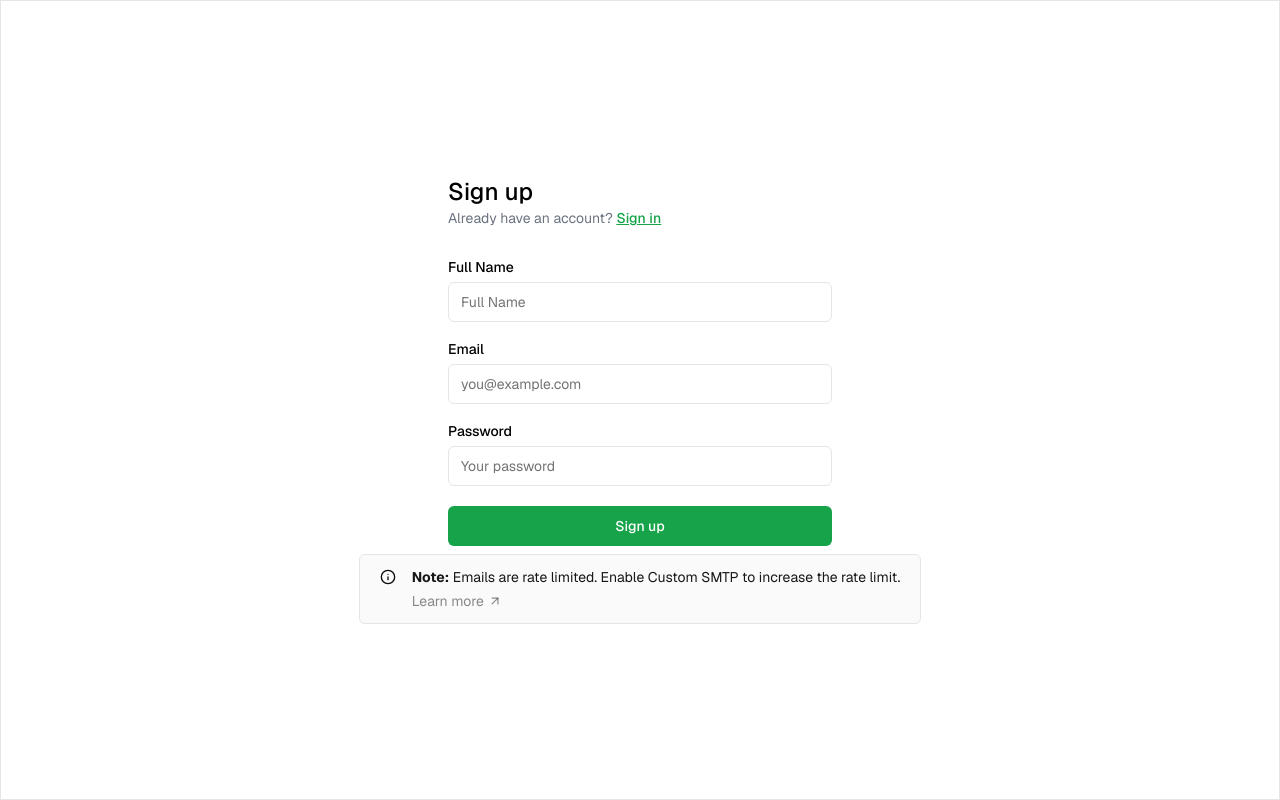
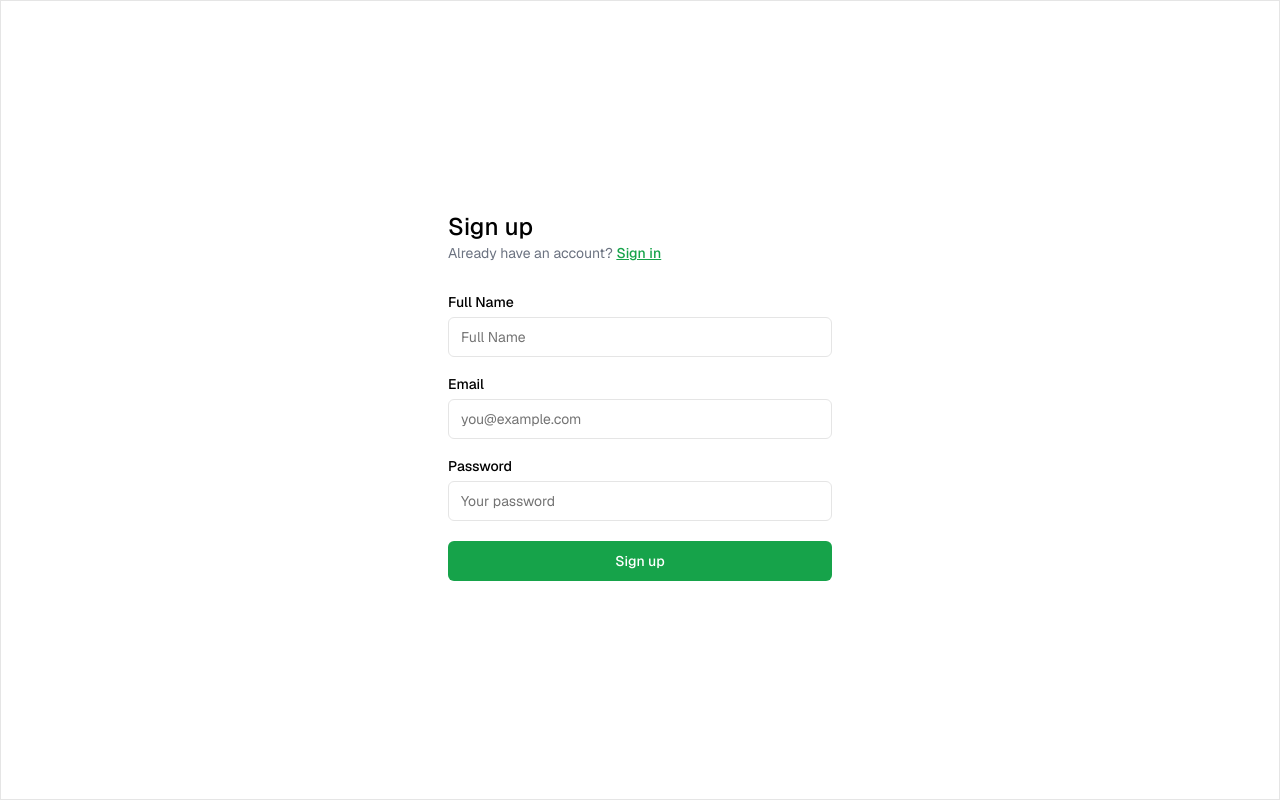
Before and after one commit to mdanjumkamali/converge, a Next.js app: page /sign-up in a window 1280 px wide. Built offline with nearby package versions, Linux system fonts and the light colour scheme.

Commit message:
Refactor Code

```diff
--- a/app/(auth-pages)/sign-in/page.tsx
+++ b/app/(auth-pages)/sign-in/page.tsx
@@ -28,7 +28,7 @@ export default async function Login(props: { searchParams: Promise<Message> }) {
             name="email"
             placeholder="you@example.com"
             required
-            className="bg-white text-black"
+            className="bg-white text-black  bg-transparent  focus-visible:ring-offset-0 focus-visible:ring-0"
           />
           <div className="flex justify-between items-center">
             <Label htmlFor="password" className="text-black">
@@ -46,7 +46,7 @@ export default async function Login(props: { searchParams: Promise<Message> }) {
             name="password"
             placeholder="Your password"
             required
-            className="bg-white text-black"
+            className="bg-white text-black  bg-transparent  focus-visible:ring-offset-0 focus-visible:ring-0"
           />
           <SubmitButton pendingText="Signing In..." formAction={signInAction}>
             Sign in
--- a/app/(auth-pages)/sign-up/page.tsx
+++ b/app/(auth-pages)/sign-up/page.tsx
@@ -4,7 +4,6 @@ import { SubmitButton } from "@/components/submit-button";
 import { Input } from "@/components/ui/input";
 import { Label } from "@/components/ui/label";
 import Link from "next/link";
-import { SmtpMessage } from "../smtp-message";
 
 export default async function Signup(props: {
   searchParams: Promise<Message>;
@@ -41,7 +40,7 @@ export default async function Signup(props: {
             placeholder="Full Name"
             minLength={4}
             required
-            className="text-black bg-white"
+            className="text-black bg-white focus-visible:ring-offset-0 focus-visible:ring-0"
           />
           <Label htmlFor="email" className="text-black">
             Email
@@ -50,7 +49,7 @@ export default async function Signup(props: {
             name="email"
             placeholder="you@example.com"
             required
-            className="text-black bg-white"
+            className="text-black bg-white  bg-transparent  focus-visible:ring-offset-0 focus-visible:ring-0"
           />
 
           <Label htmlFor="password" className="text-black">
@@ -62,7 +61,7 @@ export default async function Signup(props: {
             placeholder="Your password"
             minLength={6}
             required
-            className="text-black bg-white"
+            className="text-black bg-white  bg-transparent  focus-visible:ring-offset-0 focus-visible:ring-0"
           />
 
           <SubmitButton formAction={signUpAction} pendingText="Signing up...">
@@ -71,7 +70,6 @@ export default async function Signup(props: {
           <FormMessage message={searchParams} />
         </div>
       </form>
-      <SmtpMessage />
     </div>
   );
 }
--- a/app/(auth-pages)/smtp-message.tsx
+++ /dev/null
@@ -1,25 +0,0 @@
-import { ArrowUpRight, InfoIcon } from "lucide-react";
-import Link from "next/link";
-
-export function SmtpMessage() {
-  return (
-    <div className="bg-muted/50 px-5 py-3 border rounded-md flex gap-4">
-      <InfoIcon size={16} className="mt-0.5" />
-      <div className="flex flex-col gap-1">
-        <small className="text-sm text-secondary-foreground">
-          <strong> Note:</strong> Emails are rate limited. Enable Custom SMTP to
-          increase the rate limit.
-        </small>
-        <div>
-          <Link
-            href="https://supabase.com/docs/guides/auth/auth-smtp"
-            target="_blank"
-            className="text-primary/50 hover:text-primary flex items-center text-sm gap-1"
-          >
-            Learn more <ArrowUpRight size={14} />
-          </Link>
-        </div>
-      </div>
-    </div>
-  );
-}
--- a/app/layout.tsx
+++ b/app/layout.tsx
@@ -8,8 +8,8 @@ const defaultUrl = process.env.VERCEL_URL
 
 export const metadata = {
   metadataBase: new URL(defaultUrl),
-  title: "Next.js and Supabase Starter Kit",
-  description: "The fastest way to build apps with Next.js and Supabase",
+  title: "Converse",
+  description: "Let's chat!!",
 };
 
 const geistSans = Geist({
--- a/app/page.tsx
+++ b/app/page.tsx
@@ -1,9 +1,6 @@
-import AuthButton from "@/components/header-auth";
+import { redirect } from "next/navigation";
 
 export default async function Home() {
-  return (
-    <>
-      <AuthButton />
-    </>
-  );
+  redirect("/sign-in");
+  return <></>;
 }
--- a/components/chat/chat-display.tsx
+++ b/components/chat/chat-display.tsx
@@ -18,7 +18,7 @@ interface Message {
     avatar?: string;
   };
   timestamp: string;
-  created_at: string; // Add this for date grouping
+  created_at: string;
   isOutgoing: boolean;
   status?: "sent" | "delivered" | "read";
   metadata?: {
@@ -134,9 +134,12 @@ const Chat: React.FC<ChatProps> = ({ chat, currentUserId }) => {
         id: msg.id,
         text: msg.message,
         sender: msg.sender,
-        timestamp: new Date(msg.created_at).toLocaleTimeString([], {
+        timestamp: new Date(
+          new Date(msg.created_at).getTime() + 5.5 * 60 * 60 * 1000
+        ).toLocaleTimeString("en-IN", {
           hour: "2-digit",
           minute: "2-digit",
+          hour12: true,
         }),
         created_at: msg.created_at,
         isOutgoing: msg.sender.id === currentUserId,
@@ -147,9 +150,12 @@ const Chat: React.FC<ChatProps> = ({ chat, currentUserId }) => {
         id: msg.id,
         text: msg.message,
         sender: msg.sender,
-        timestamp: new Date(msg.created_at).toLocaleTimeString([], {
+        timestamp: new Date(
+          new Date(msg.created_at).getTime() + 5.5 * 60 * 60 * 1000
+        ).toLocaleTimeString("en-IN", {
           hour: "2-digit",
           minute: "2-digit",
+          hour12: true,
         }),
         created_at: msg.created_at,
         isOutgoing: msg.sender.id === currentUserId,
@@ -180,7 +186,7 @@ const Chat: React.FC<ChatProps> = ({ chat, currentUserId }) => {
     <div
       ref={chatContainerRef}
       onScroll={handleScroll}
-      className="h-[calc(100vh-12rem)] p-4 overflow-y-auto relative"
+      className="h-[calc(100vh-12rem)] p-4 overflow-y-auto relative scrollbar-thin scrollbar-thumb-gray-500 scrollbar-track-gray-200"
     >
       {Object.entries(groupedMessages).map(([dateKey, messages]) => (
         <div key={dateKey}>
--- a/components/form-message.tsx
+++ b/components/form-message.tsx
@@ -7,17 +7,19 @@ export function FormMessage({ message }: { message: Message }) {
   return (
     <div className="flex flex-col gap-2 w-full max-w-md text-sm">
       {"success" in message && (
-        <div className="text-foreground border-l-2 border-foreground px-4">
+        <div className="border-l-2 border-gray-100 px-4 bg-white text-black">
           {message.success}
         </div>
       )}
       {"error" in message && (
-        <div className="text-destructive-foreground border-l-2 border-destructive-foreground px-4">
+        <div className="text-red-500 border-l-2 border-red-400 px-4 bg-white">
           {message.error}
         </div>
       )}
       {"message" in message && (
-        <div className="text-foreground border-l-2 px-4">{message.message}</div>
+        <div className="text-black bg-white border-l-2 border-gray-100 px-4">
+          {message.message}
+        </div>
       )}
     </div>
   );
--- a/package.json
+++ b/package.json
@@ -25,7 +25,8 @@
     "prettier": "^3.3.3",
     "react": "19.0.0",
     "react-dom": "19.0.0",
-    "sonner": "^2.0.1"
+    "sonner": "^2.0.1",
+    "tailwind-scrollbar": "^4.0.1"
   },
   "devDependencies": {
     "@types/node": "22.10.2",
--- a/tailwind.config.ts
+++ b/tailwind.config.ts
@@ -74,7 +74,7 @@ const config = {
       },
     },
   },
-  plugins: [require("tailwindcss-animate")],
+  plugins: [require("tailwindcss-animate"), require("tailwind-scrollbar")],
 } satisfies Config;
 
 export default config;
```
Also changed, not shown: 1 other file (tests, documents, lock files or other folders).
